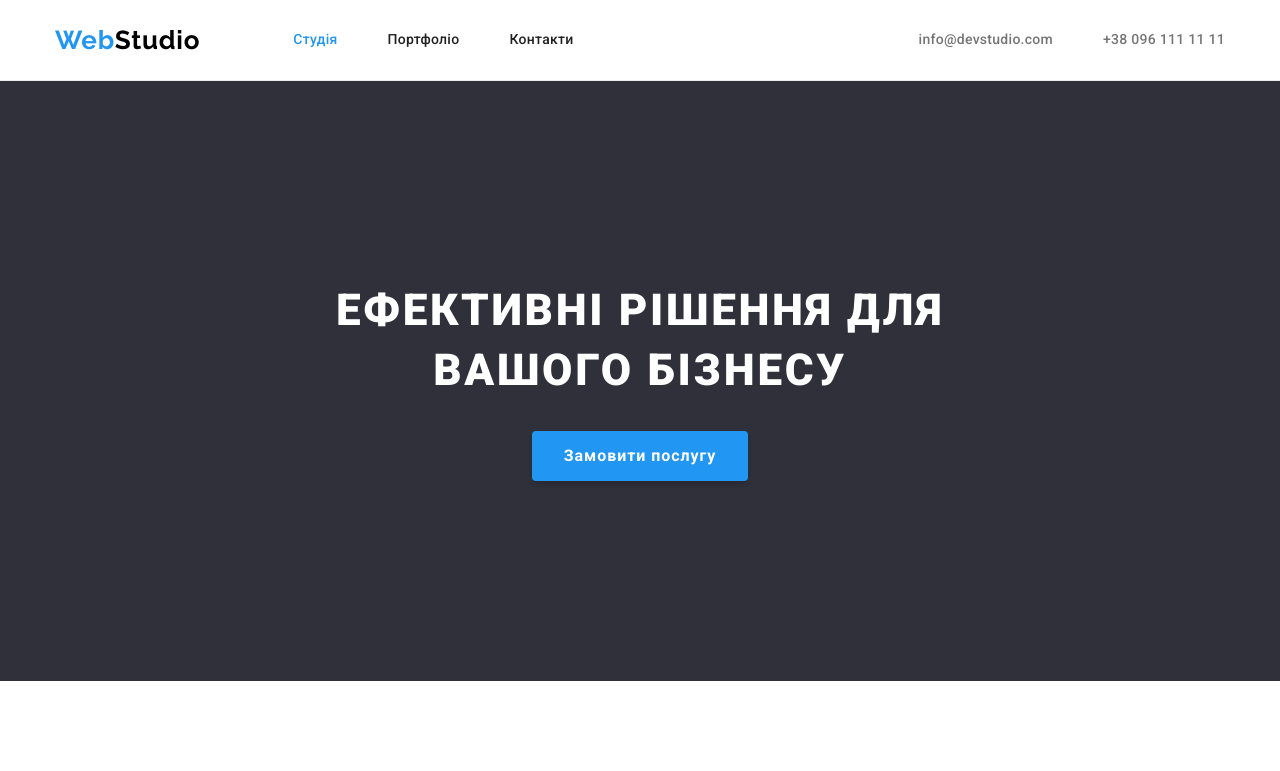
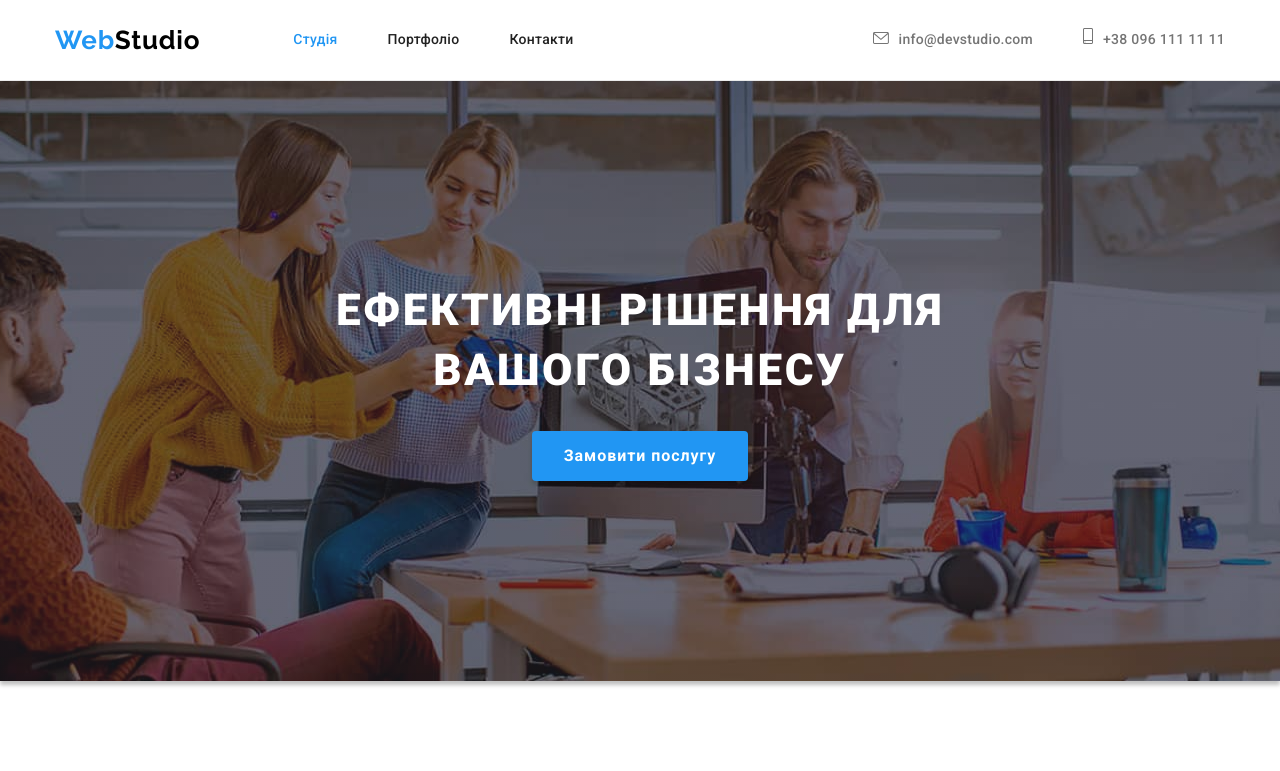
Before and after one commit to Evgeniy-D-2022/goit-markup-hw-04, a plain HTML site: page index.html in a window 1280 px wide. Shown: the top 771 px of the page. Drawn offline with nearby package versions, Linux system fonts and the light colour scheme.

Commit message:
created hero bg

```diff
--- a/css/style.css
+++ b/css/style.css
@@ -6,7 +6,7 @@
     --logo-color: #000000;
     --footer-address-color: rgba(255, 255, 255, 0.6);
     --background-body-color: #FFFFFF;
-    --background-hero-color: #2F303A;
+    --background-hero-color: #C4C4C4;
     --background-teams-color : #F5F4FA;
     --border-color: #ECECEC;
     --portfolio-gallery-info-border-color: #EEEEEE;
@@ -105,7 +105,6 @@ header .container {
     display: flex;
     color: var(--primary-text-color);
     padding: 32px 0;
-
 }
 
 .header-link.current {
@@ -131,6 +130,17 @@ header .container {
 .header-contacts {
     display: flex;
     margin-left: auto;
+
+}
+
+.icon-mail {
+    fill: currentColor;
+    margin-right: 10px;
+}
+
+.icon-tel {
+    fill: currentColor;
+    margin-right: 10px;
 }
 
 .header-mail, .header-tel {
@@ -158,8 +168,15 @@ header .container {
 /* --hero-- */
 .hero {
     text-align: center;
-
-    background: var(--background-hero-color);
+    background-image: linear-gradient(rgba(47, 48, 58, 0.4),
+    rgba(47, 48, 58, 0.4)),
+    url('../img/hero-bg.jpg');
+    background-repeat: no-repeat;
+    background-size: cover;
+    background-position: center;
+    /* max-width: 1600px; */
+    background-color: var(--background-hero-color);
+    box-shadow: 0px 4px 4px rgba(0, 0, 0, 0.25);
 
     padding: 200px 0;
 }
--- a/index.html
+++ b/index.html
@@ -28,8 +28,16 @@
                 </ul>
             </nav>
             <ul class="header-contacts">
-                <li class="header-item"><a class="header-mail" href="mailto:info@devstudio.com">info@devstudio.com</a></li>
-                <li class="header-item"><a class="header-tel" href="tel:+380961111111">+38 096 111 11 11</a></li>
+                <li class="header-item">
+                    <a class="header-mail" href="mailto:info@devstudio.com">
+                        <svg width="16" height="12" class="icon-mail">
+                            <use href="./img/icons.svg#icon-envelope"></use>
+                        </svg>info@devstudio.com</a>
+                </li>
+                <li class="header-item"><a class="header-tel" href="tel:+380961111111">
+                    <svg width="10" height="16" class="icon-tel">
+                    <use href="./img/icons.svg#icon-smartphone"></use>
+                </svg>+38 096 111 11 11</a></li>
             </ul>
         </div>
     </header>
```
Also changed, not shown: img/icons.svg (added), img/icons.svg.svg (deleted).
